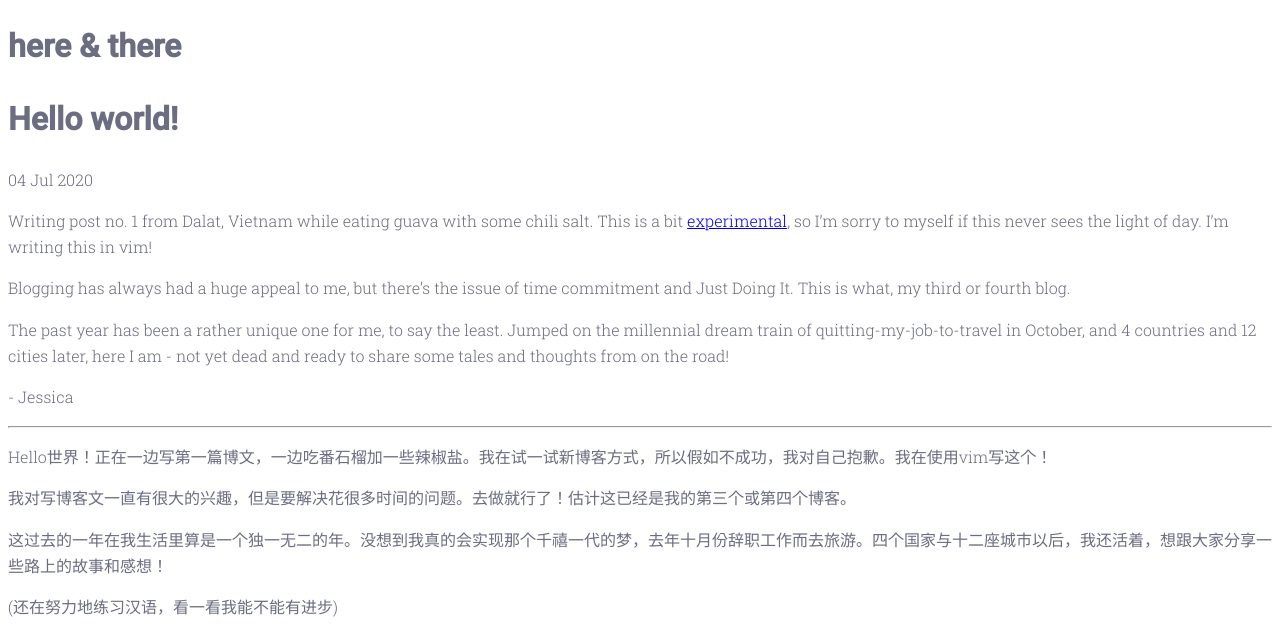
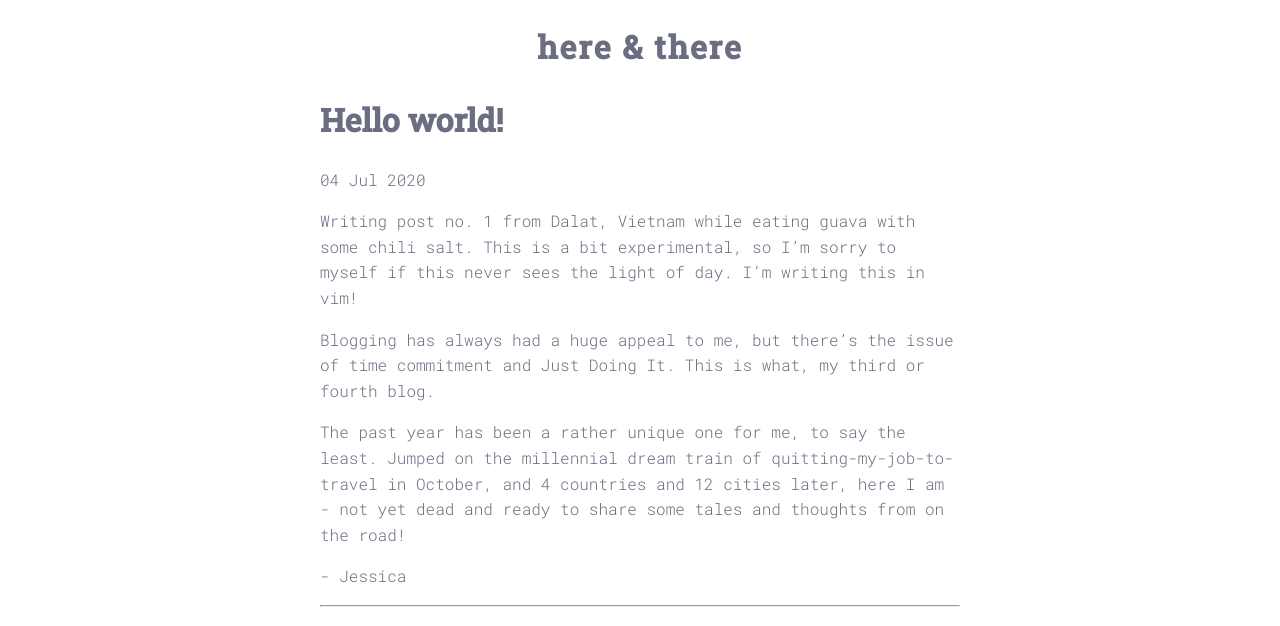
Before and after one commit to zenje/minimal-days-theme, a Jekyll site: the page built from _posts/2020-07-04-hello-world.md, in a window 1280 px wide. Shown: the top 626 px of the page. Built offline with Jekyll 4.4.1, drawn with Linux system fonts in a browser that asks for light colours.

Commit message:
More tweaking of styling and fonts

```diff
--- a/_includes/head.html
+++ b/_includes/head.html
@@ -3,6 +3,6 @@
   	<meta http-equiv="X-UA-Compatible" content="IE=edge">
   	<meta name="viewport" content="width=device-width, initial-scale=1">
 
-	<link href="https://fonts.googleapis.com/css?family=Roboto+Mono|Roboto+Slab:300|Roboto:500" rel="stylesheet">
+	<link href="https://fonts.googleapis.com/css2?family=Roboto+Mono:wght@300&family=Roboto+Slab:wght@500&display=swap" rel="stylesheet">
 	<link rel="stylesheet" href="{{ '/assets/css/main.css' | absolute_url }}?{{ site.time | date: '%s%N' }}">
 </head>
--- a/_layouts/default.html
+++ b/_layouts/default.html
@@ -2,7 +2,7 @@
 <html>
 	{% if site.title %}
 	<title>{{site.title}}</title>
-	<h1>{{site.title}}</h1>
+	<h1 class="title">{{site.title}}</h1>
 	{% endif %}
 
 	{% include head.html %}
--- a/_sass/_variables.scss
+++ b/_sass/_variables.scss
@@ -1,3 +1,3 @@
-$Serif: 'Roboto Slab', serif;
-$SansSerif: 'Roboto', sans-serif;
-$Monospace: 'Roboto Mono', monospace;
+/* fonts */
+$ff-base: 'Roboto Mono', monospace;
+$ff-header: 'Roboto Slab', serif;
--- a/assets/css/main.scss
+++ b/assets/css/main.scss
@@ -9,10 +9,29 @@ html {
 	font-size: 16px;
 	line-height: 1.6;
 	color: #6B6D80;
-	font-family: $Serif;
+	font-family: $ff-base;
+}
+
+body {
+	width: 50%;
+	margin: 0 auto;
 }
 
 h1 {
 	font-size: 32px;
-	font-family: $SansSerif;
+	font-family: $ff-header;
 }
+
+.title {
+	letter-spacing: 2px;
+	text-align: center;
+}
+
+a {
+	color: inherit;
+	text-decoration: none;
+}
+
+.post {
+	padding-bottom: 50px;
+}
```
